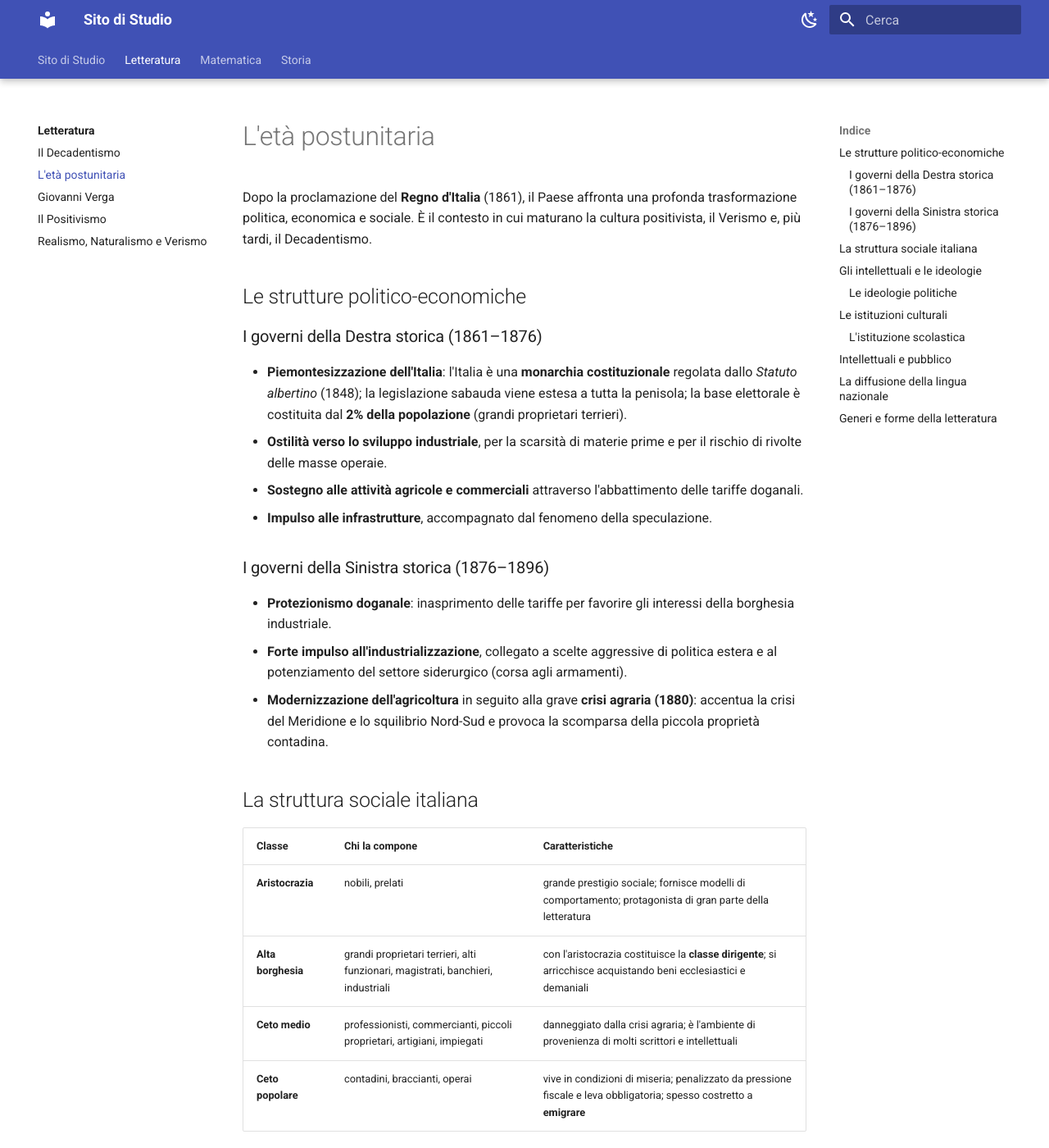
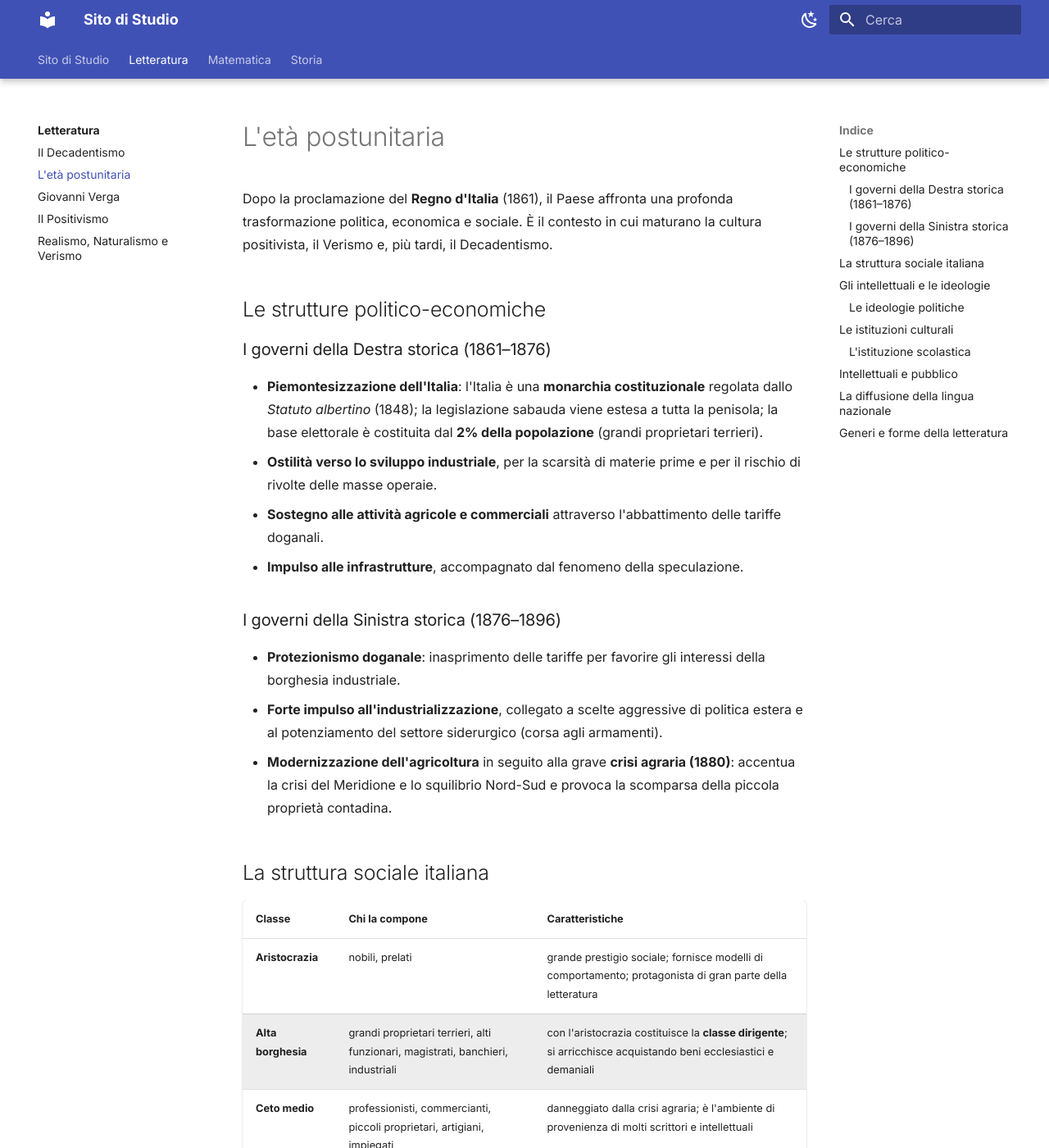
Before and after one commit to NamelessIdeas/sito-studio, an MkDocs documentation site: the page built from docs/letteratura/eta-postunitaria.md, in a window 1280 px wide and 1400 px high. Shown: the whole window at 82% size. Built offline with MkDocs 1.6.1 and Material for MkDocs 9.7.7, drawn with Linux system fonts in a browser that asks for light colours; some of the changed text lies outside the part shown.

Commit message:
UI: navigazione fluida + rifiniture estetiche
Comportamento:
- navigation.instant (+ progress): cambio pagina in stile SPA
- navigation.tracking, navigation.footer (Prec/Succ), content.tabs.link,
  search.share

Estetica (sobria, theme-aware via variabili --md-*):
- font Inter (testo) e JetBrains Mono (codice)
- docs/stylesheets/extra.css: interlinea piu' ariosa, piu' respiro tra
  paragrafi/titoli, tabelle e admonition piu' morbide, scroll morbido

Aggiorna struttura file in CLAUDE.md (stylesheets/, materia letteratura).
Verificato con mkdocs build --strict (exit 0); MathJax intatto (mathjax.js
gia' sottoscritto a document$).

Co-Authored-By: Claude Opus 4.8 <noreply@anthropic.com>

```diff
--- /dev/null
+++ b/docs/stylesheets/extra.css
@@ -0,0 +1,61 @@
+/* Rifiniture estetiche del sito di studio.
+   Tutto è basato sulle variabili CSS di Material (--md-*), così il tema
+   chiaro/scuro continua a funzionare senza colori "fissi". Filosofia:
+   meno è meglio — più aria e leggibilità, niente effetti vistosi. */
+
+/* --- Lettura più ariosa --------------------------------------------------- */
+.md-typeset {
+  line-height: 1.75;            /* righe meno compresse: testo più riposante */
+}
+
+.md-typeset p {
+  margin: 0.7em 0 1.05em;       /* un filo di respiro in più tra i paragrafi */
+}
+
+/* Titoli con più stacco dalla sezione precedente, gerarchia più chiara. */
+.md-typeset h2 {
+  margin-top: 2.4rem;
+  letter-spacing: -0.01em;
+}
+.md-typeset h3 {
+  margin-top: 1.8rem;
+}
+
+/* --- Scorrimento morbido per i link ad ancora ----------------------------- */
+html {
+  scroll-behavior: smooth;
+}
+
+/* --- Tabelle più morbide e leggibili -------------------------------------- */
+.md-typeset table:not([class]) {
+  border: none;
+  border-radius: 0.3rem;
+  overflow: hidden;
+  box-shadow: 0 0 0 1px var(--md-default-fg-color--lightest);
+}
+.md-typeset table:not([class]) th {
+  font-weight: 600;
+}
+/* Righe alternate appena accennate: la tabella "si legge" senza pesare. */
+.md-typeset table:not([class]) tr:nth-child(even),
+.md-typeset table:not([class]) tbody tr:nth-child(even) {
+  background-color: var(--md-default-fg-color--lightest);
+}
+
+/* --- Admonition e citazioni un po' più morbide ---------------------------- */
+.md-typeset .admonition,
+.md-typeset details {
+  border-radius: 0.3rem;
+  box-shadow: none;
+  border-left-width: 0.2rem;
+}
+
+/* --- Transizioni delicate su link e pulsanti ------------------------------ */
+.md-typeset a {
+  transition: color 120ms ease;
+}
+
+/* --- Tab di contenuto e tab di navigazione: bordi più puliti --------------- */
+.md-typeset .tabbed-set > label {
+  transition: color 120ms ease;
+}
--- a/mkdocs.yml
+++ b/mkdocs.yml
@@ -9,16 +9,25 @@ docs_dir: docs
 theme:
   name: material
   language: it
+  font:
+    text: Inter            # corpo del testo: molto leggibile e pulito
+    code: JetBrains Mono    # blocchi di codice
   features:
-    - navigation.tabs        # le materie (cartelle di primo livello) diventano tab in alto
-    - navigation.tabs.sticky # i tab restano fissi in alto durante lo scroll
+    - navigation.instant          # navigazione in stile SPA: niente ricaricamento pagina
+    - navigation.instant.progress # sottile barra di avanzamento sui caricamenti lenti
+    - navigation.tracking         # l'ancora nell'URL segue la sezione mentre scorri
+    - navigation.tabs             # le materie (cartelle di primo livello) diventano tab in alto
+    - navigation.tabs.sticky      # i tab restano fissi in alto durante lo scroll
     - navigation.sections
-    - navigation.top
+    - navigation.top              # bottone "torna su" con scroll morbido
+    - navigation.footer           # link Precedente/Successivo in fondo alla pagina
     - navigation.indexes
+    - toc.follow                  # la table of contents segue la lettura
     - search.suggest
     - search.highlight
-    - content.code.copy      # bottone copia-codice
-    - toc.follow
+    - search.share
+    - content.tabs.link           # cambiare un content-tab allinea tutti i gruppi gemelli
+    - content.code.copy           # bottone copia-codice
   palette:
     - media: "(prefers-color-scheme: light)"
       scheme: default
@@ -52,6 +61,9 @@ markdown_extensions:
   - pymdownx.arithmatex:      # formule LaTeX
       generic: true
 
+extra_css:
+  - stylesheets/extra.css
+
 # MathJax 3 — metodo ufficiale Material. NIENTE polyfill.io (compromesso).
 extra_javascript:
   - javascripts/mathjax.js
```
Also changed, not shown: CLAUDE.md (+2 -0 lines).
